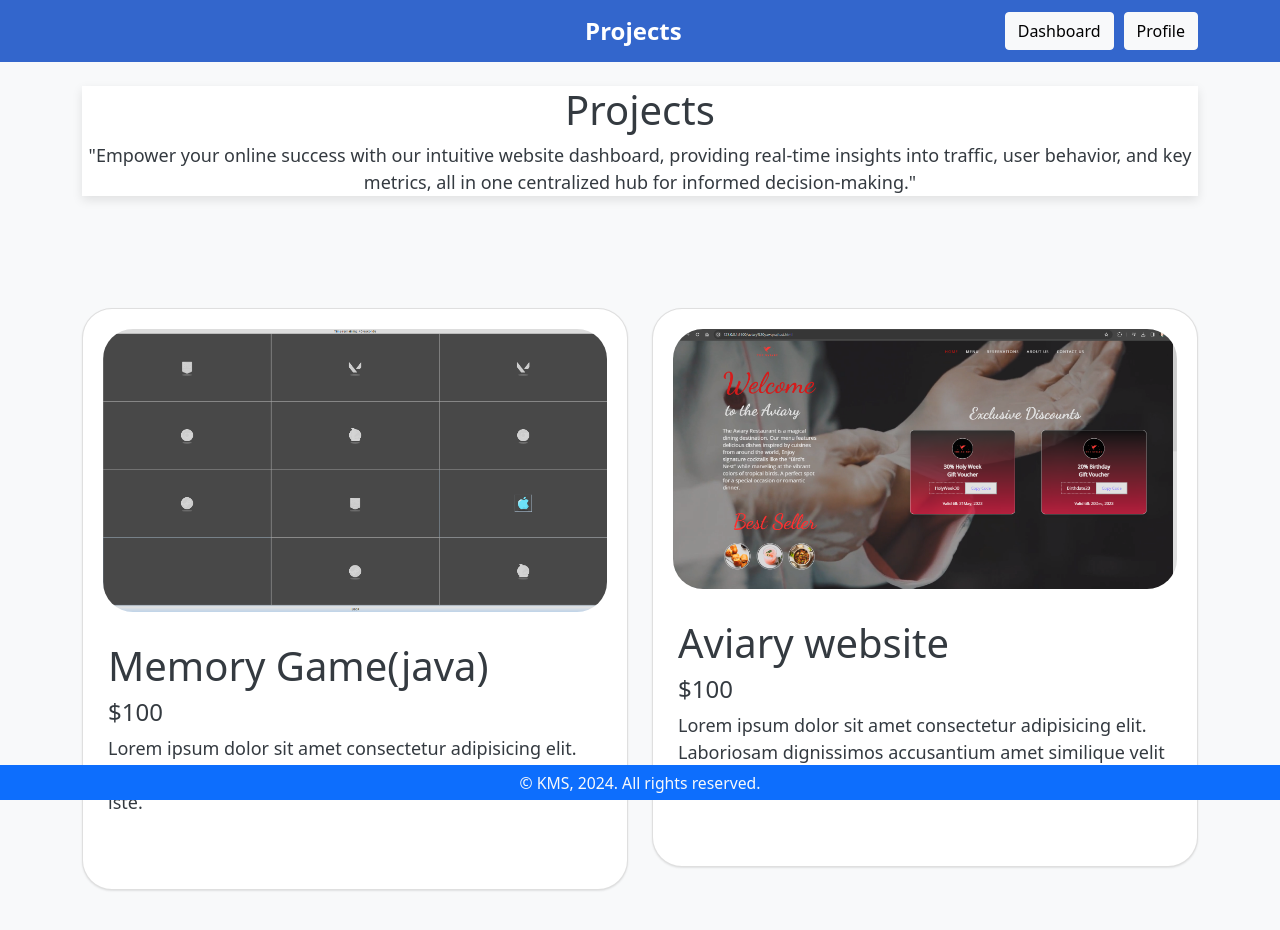
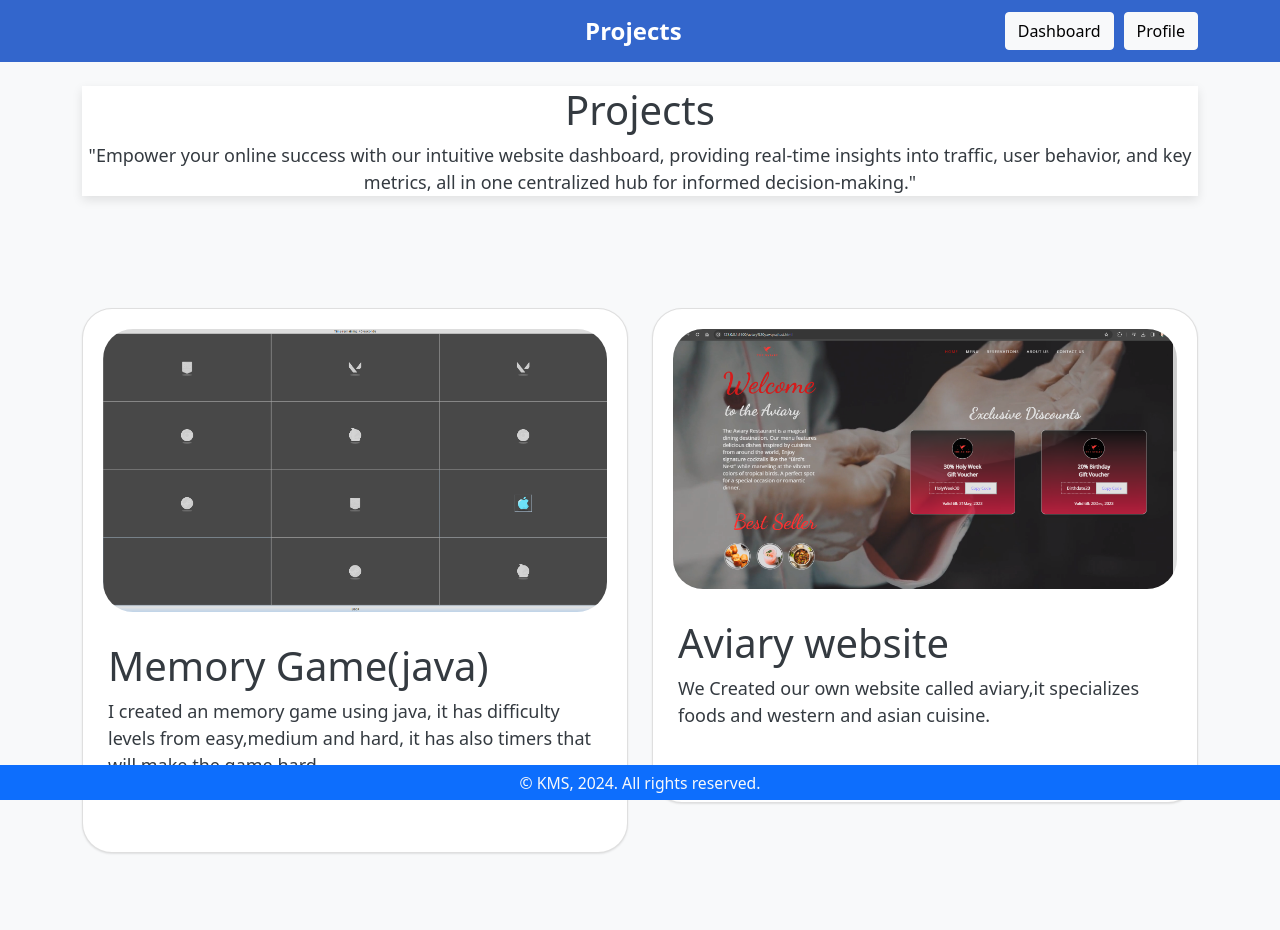
Before and after one commit to franken07/franken07.github.io, a plain HTML site: page index.html in a window 1280 px wide. Drawn offline with nearby package versions, Linux system fonts and the light colour scheme.

Commit message:
Update index.html

```diff
--- a/index.html
+++ b/index.html
@@ -139,9 +139,7 @@
                     <img src="./img/a1.png" class="card-img-top" alt="...">
                     <div class="card-body">
                         <h1 class="card-title">Memory Game(java)</h1>
-                        <h4>$100</h4>
-                        <p class="card-text">Lorem ipsum dolor sit amet consectetur adipisicing elit. Laboriosam
-                            dignissimos accusantium amet similique velit iste.</p>
+                        <p class="card-text">I created an memory game using java, it has difficulty levels from easy,medium and hard, it has also timers that will make the game hard. </p>
                     </div>
                     <div class="mb-5 d-flex justify-content-around">
 
@@ -154,9 +152,7 @@
                     <img src="./img/a2.png" class="card-img-top" alt="...">
                     <div class="card-body">
                         <h1 class="card-title">Aviary website</h1>
-                        <h4>$100</h4>
-                        <p class="card-text">Lorem ipsum dolor sit amet consectetur adipisicing elit. Laboriosam
-                            dignissimos accusantium amet similique velit iste.</p>
+                        <p class="card-text">We Created our own website called aviary,it specializes foods and western and asian cuisine.</p>
                     </div>
                     <div class="mb-5 d-flex justify-content-around">
                     </div>
```
